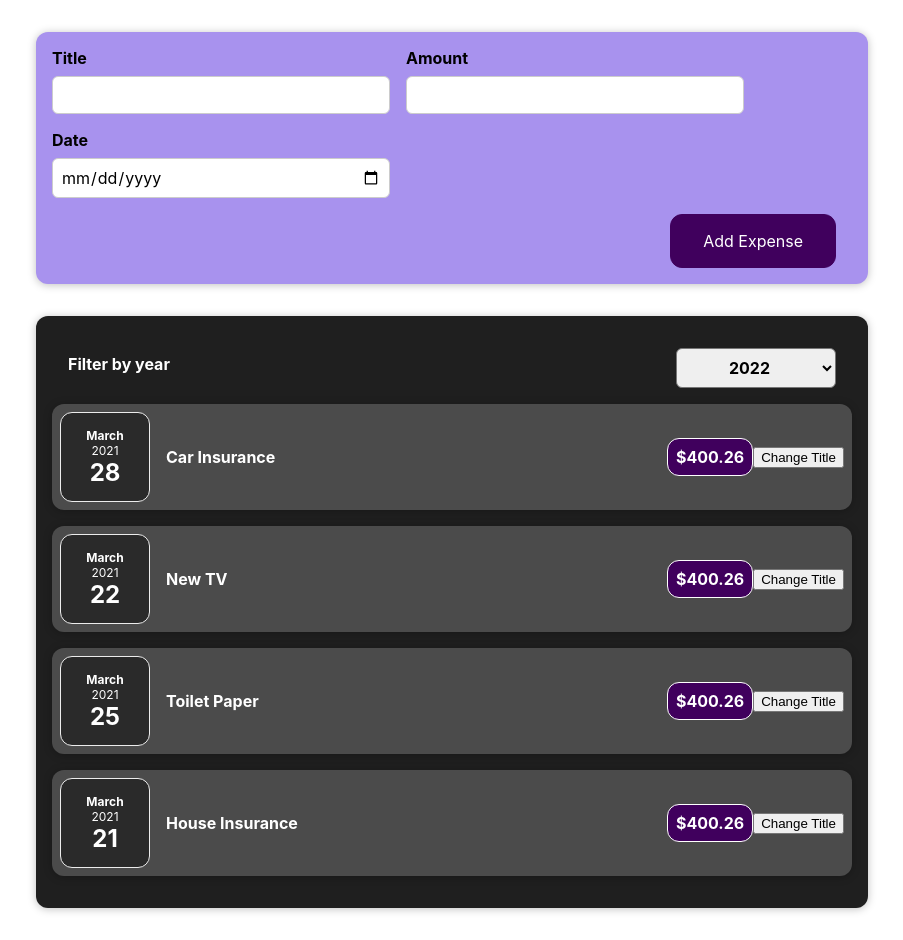
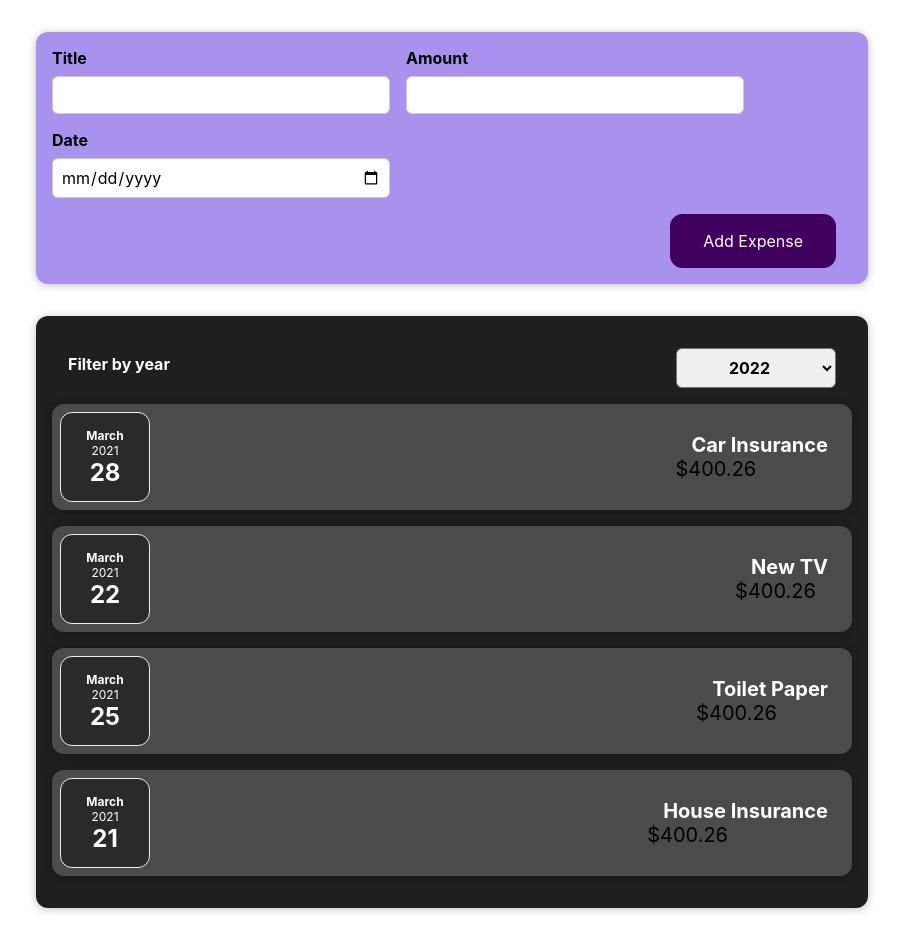
Before and after one commit to geraldakinola/React-App, a React (Create React App) app: page / in a window 1280 px wide. Shown: the whole page, without its empty margins (188-1091 px from the left). Built offline with nearby package versions, Linux system fonts and the light colour scheme.

Commit message:
continuation on react

```diff
--- a/src/components/Expenses/Expense.js
+++ b/src/components/Expenses/Expense.js
@@ -20,6 +20,7 @@
             <ExpensesFilter selected={filteredYear} onChangeFilter={filterChangeHandler}/>
             {props.items.map((expense) => (
             <ExpenseItem
+            key = {expense.id}
             title={expense.title}
             amount={expense.amount}
             date={expense.date}
--- a/src/components/Expenses/ExpenseItem.js
+++ b/src/components/Expenses/ExpenseItem.js
@@ -1,4 +1,4 @@
-import React, { useState }  from 'react';
+import React from 'react';
 
 import ExpenseDate from './ExpenseDate';
 import Card from '../UI/Card';
@@ -6,25 +6,14 @@
 import './ExpenseItem.css';
 
 const ExpenseItem = (props) => {
-   const[title, setTitle] = useState(props.title);
-   console.log('ExpenseItem evaluated by React')
-
-
-
-    const clickHandler = () => {
-        setTitle('Updated')
-        console.log(title);
-    };
-
-
     return (
         <Card className='expense-item'>
             <ExpenseDate date={props.date} />
-            <h2>{title}</h2>
-            <div className='expense-item_price'>${props.amount}</div>
-            <button onClick={clickHandler}>Change Title</button>
+            <div className='expense-item__description'>
+            <h2>{props.title}</h2>
+              <div className='expense-item__price'>${props.amount}</div>
+             </div>
         </Card>
-
     );
 }
 
```
